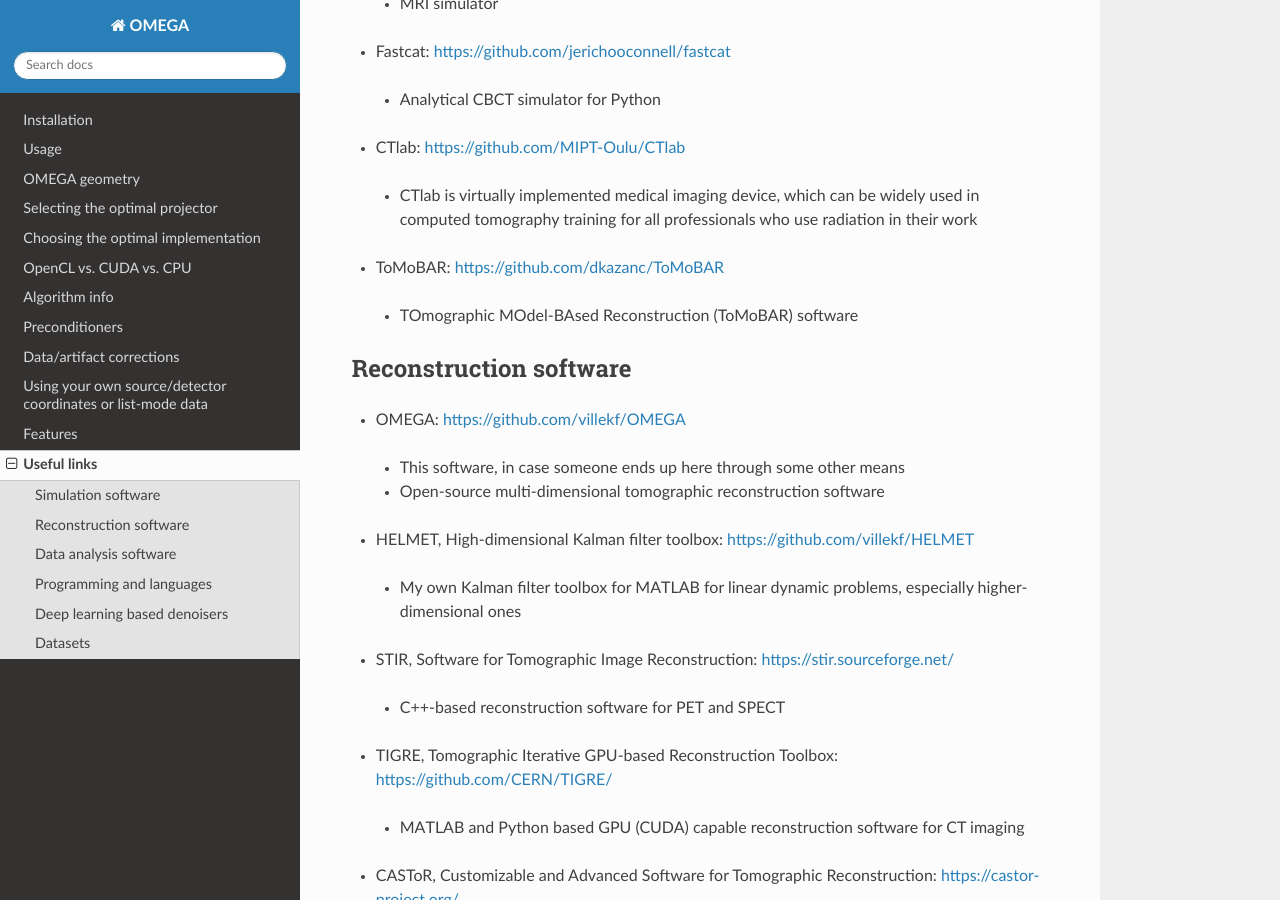
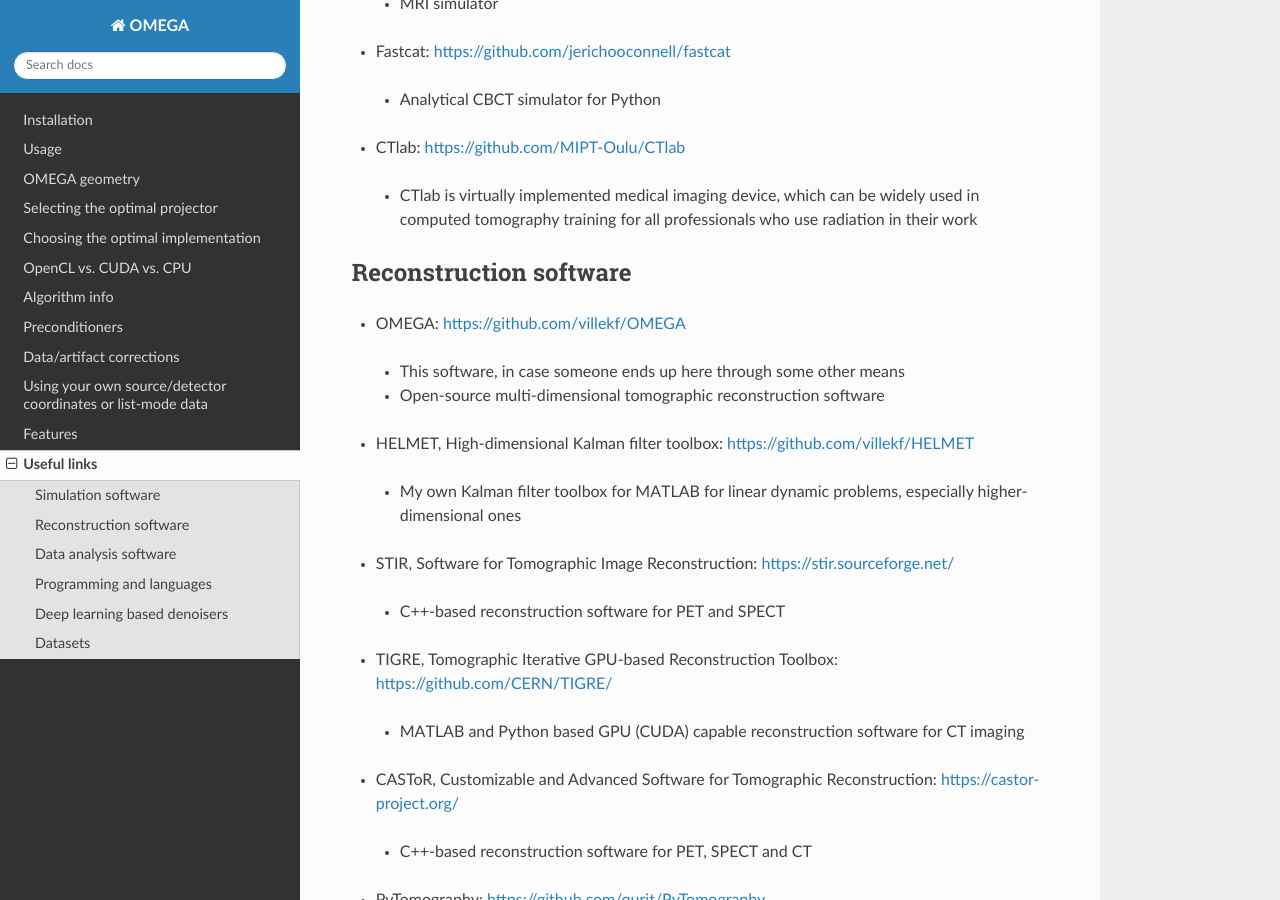
Before and after one commit to villekf/OMEGA-doc, a Sphinx documentation site: the page built from docs/source/usefullinks.rst, in a window 1280 px wide and 900 px high, scrolled down 1352 px. Built offline with Sphinx 7.4.7 and the Read the Docs theme 3.1.0, drawn with Linux system fonts in a browser that asks for light colours; some of the changed text lies outside the part shown.

Commit message:
Update usefullinks.rst

```diff
--- a/docs/source/usefullinks.rst
+++ b/docs/source/usefullinks.rst
@@ -46,9 +46,6 @@
 
 * CTlab: https://github.com/MIPT-Oulu/CTlab
  * CTlab is virtually implemented medical imaging device, which can be widely used in computed tomography training for all professionals who use radiation in their work
-
-* ToMoBAR: https://github.com/dkazanc/ToMoBAR
- * TOmographic MOdel-BAsed Reconstruction (ToMoBAR) software
 
 Reconstruction software
 -----------------------
```
Also changed, not shown: other parts of docs/source/usefullinks.rst (+3 -0 lines).
